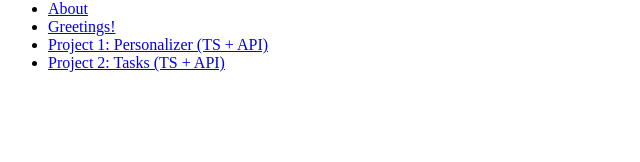
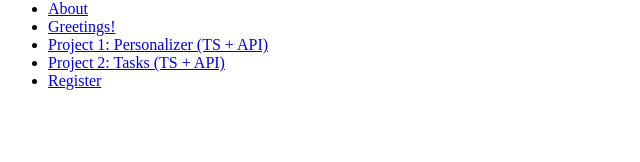
Before and after one commit to m00teck/vue-nuxt-example-app, a Nuxt app: page / in a window 1280 px wide. Shown: the part 138-300 px from the top of the page, without its empty margins (0-640 px from the left). Built offline with nearby package versions, Linux system fonts and the light colour scheme.

Commit message:
Add new link

```diff
--- a/app/pages/index.vue
+++ b/app/pages/index.vue
@@ -15,6 +15,9 @@
                 <li>
                     <NuxtLink to="/tasks">Project 2: Tasks (TS + API)</NuxtLink>
                 </li>
+                <li>
+                    <NuxtLink to="/register">Register</NuxtLink>
+                </li>
             </ul>
         </nav>
     </div>
```
